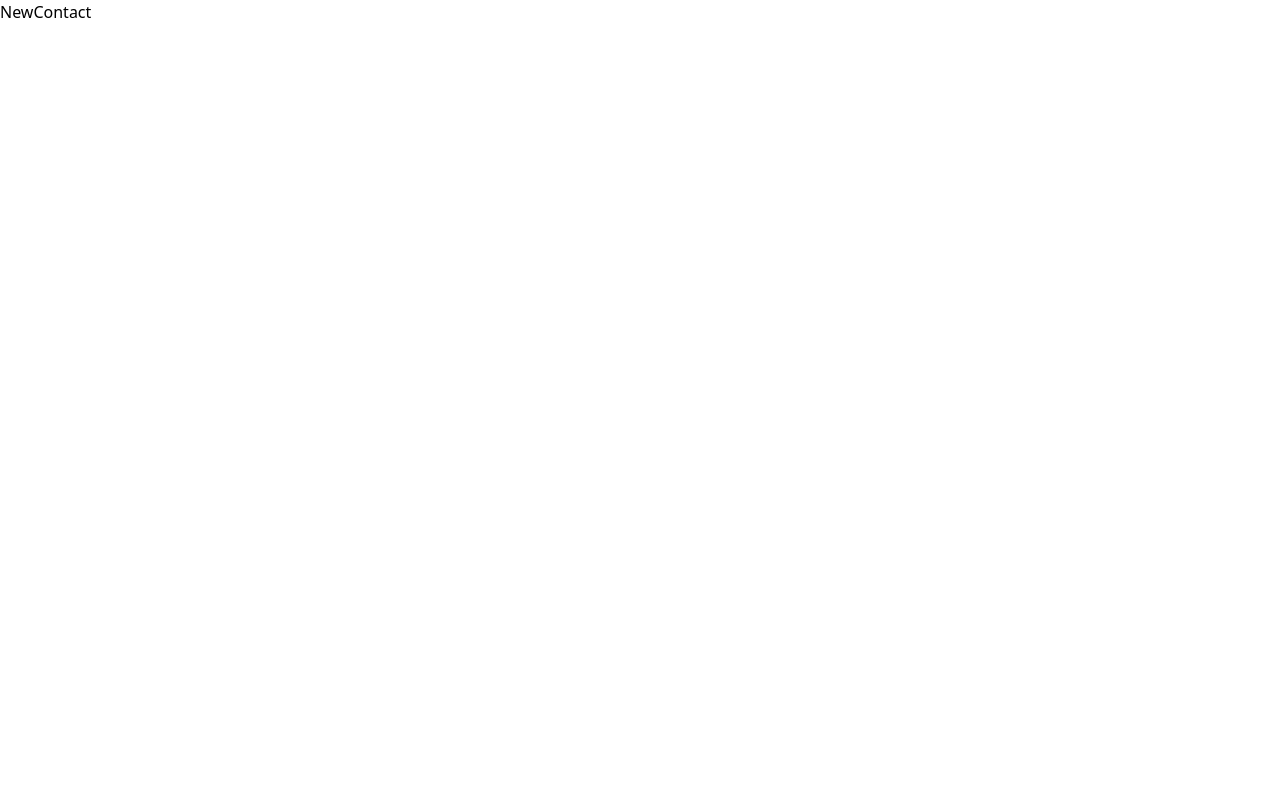
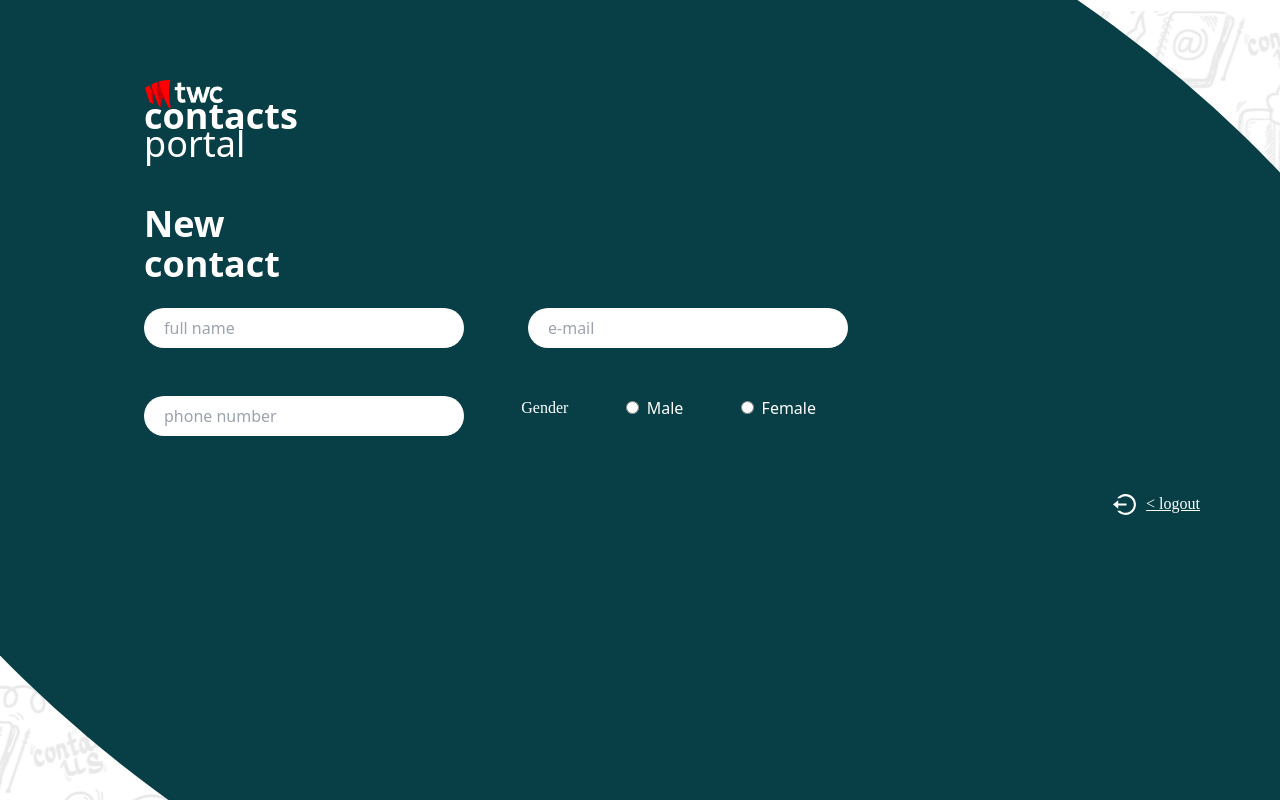
Before and after one commit to ashandimantha2000/twc-test-web, a React (Vite) app: page /contacts/new in a window 1280 px wide. Built offline with nearby package versions, Linux system fonts and the light colour scheme.

Commit message:
add: new-contact

```diff
--- a/src/components/Login.jsx
+++ b/src/components/Login.jsx
@@ -1,6 +1,6 @@
 import { useState } from "react";
 import Layout from "../components/layout.jsx";
-import TextField from "../components/TextField";
+import TextField from "./micro-components/TextField.jsx";
 import Button from "../components/micro-components/Button.jsx";
 import { Link } from "react-router-dom";
 
--- a/src/components/NewContact.jsx
+++ b/src/components/NewContact.jsx
@@ -1,9 +1,37 @@
-import React from 'react'
+import React from "react";
+import Background from "./Background";
+import TextField from "./micro-components/TextField.jsx";
 
 function NewContact() {
   return (
-    <div>NewContact</div>
-  )
+    <Background>
+      <h2 className="title pt-10">
+        New
+        <br />
+        contact
+      </h2>
+      <br />
+      <div className="flex justify-between pr-72">
+        <TextField placeholder="full name" type="text" />
+        <TextField placeholder="e-mail" type="email" />
+      </div>
+      <br />
+      <br />
+
+      <div className="flex justify-between pr-80">
+        <TextField placeholder="phone number" type="tel" />
+        <h4>Gender</h4>
+        <label className="block mb-2 text-white">
+          <input type="radio" name="gender" value="male" className="mr-2" />
+          Male
+        </label>
+        <label className="block mb-2 text-white">
+          <input type="radio" name="gender" value="female" className="mr-2" />
+          Female
+        </label>
+      </div>
+    </Background>
+  );
 }
 
-export default NewContact
+export default NewContact;
--- a/src/components/Register.jsx
+++ b/src/components/Register.jsx
@@ -1,6 +1,6 @@
 import { useState } from "react";
 import Layout from "../components/layout.jsx";
-import TextField from "../components/TextField";
+import TextField from "./micro-components/TextField.jsx";
 import Button from "../components/micro-components/Button.jsx";
 import { Link } from "react-router-dom";
 
--- a/src/components/micro-components/Button.jsx
+++ b/src/components/micro-components/Button.jsx
@@ -13,4 +13,10 @@ Button.propTypes = {
     text: PropTypes.string.isRequired,
 };
 
+
+Button.propTypes = {
+    destination: PropTypes.string.isRequired,
+};
+
+
 export default Button;
--- a/src/index.css
+++ b/src/index.css
@@ -26,6 +26,7 @@
   }
 }
 
+
 h4,
 p {
   color: white;
```
Also changed, not shown: src/components/micro-components/TextField.jsx (renamed from src/components/TextField.jsx).
